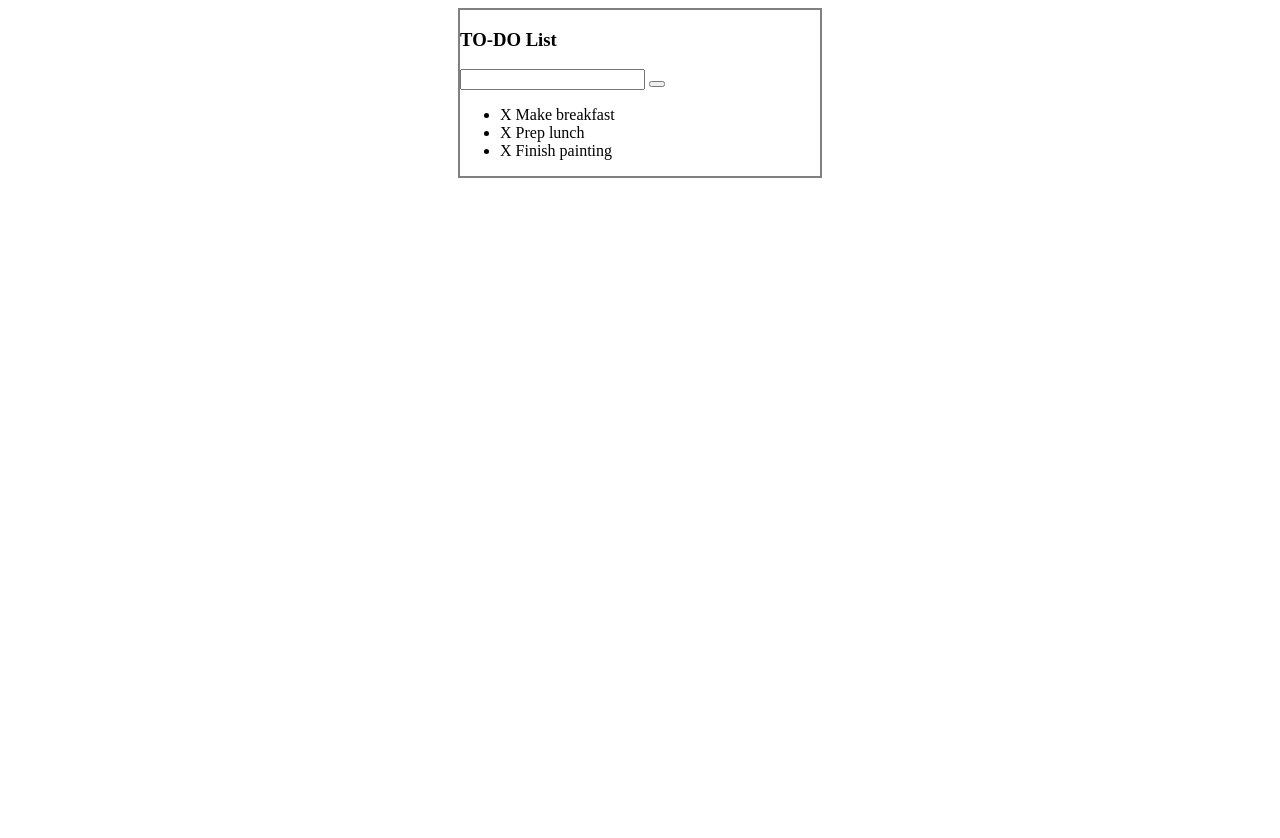
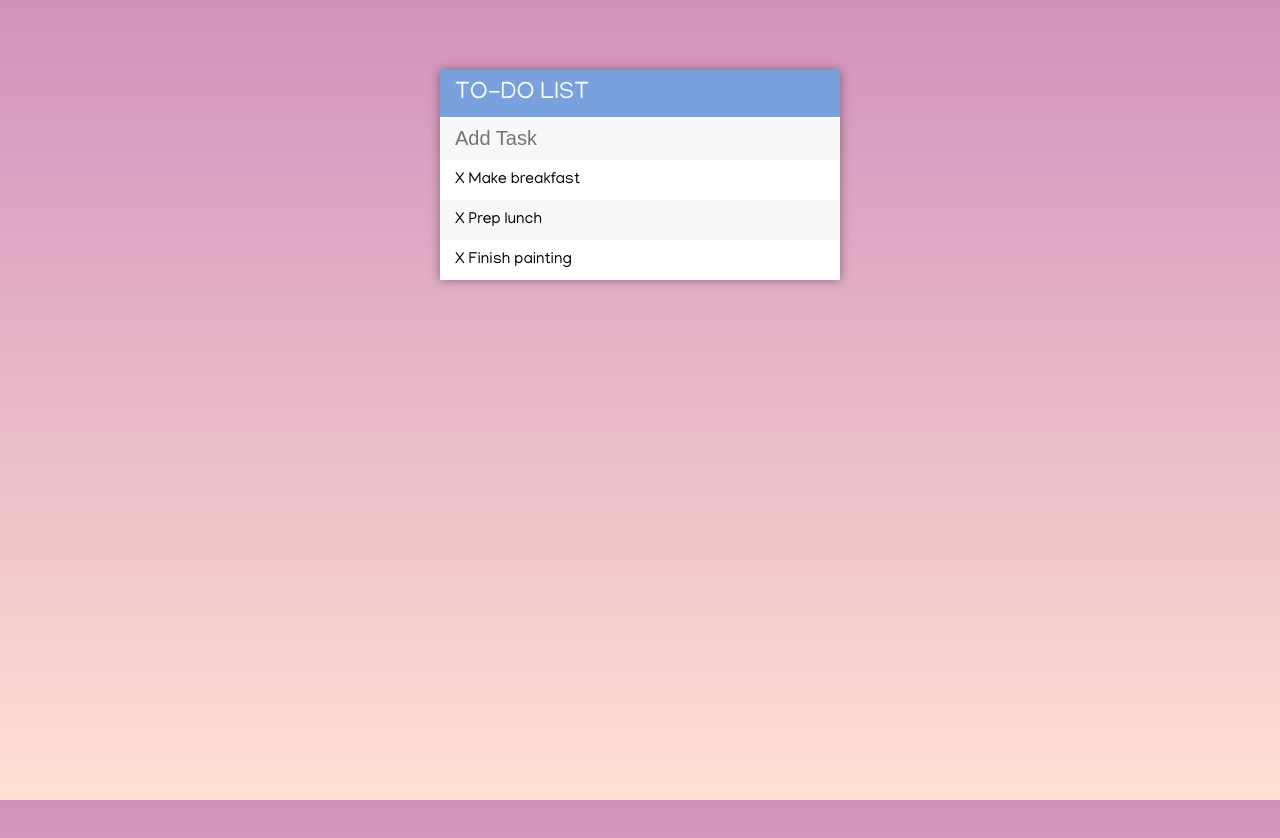
Before and after one commit to suikim/Todo-List, a plain HTML site: page index.html in a window 1280 px wide. Before the commit the page ends 800 px from the top, so only its background shows below. Drawn offline with Linux system fonts and the light colour scheme.

Commit message:
styling
Added styling for background gradient, h2 header text, font style/size, alternating task background color for easier viewing, input to have different focus background color/border.

```diff
--- a/assets/css/todo.css
+++ b/assets/css/todo.css
@@ -1,7 +1,56 @@
+html{
+	height: 100%;
+}
+
+body{
+	height: 100%;
+	background-image: linear-gradient(rgb(210, 145, 188), rgb(255, 223, 211));
+	font-family: 'Manjari', sans-serif;
+}
+
+h2{
+	background: rgb(121, 161, 221);
+	color: white;
+	margin: 0;
+	padding: 10px 15px;
+	text-transform: uppercase;
+	font-weight: normal;
+}
+
+ul{
+	margin: 0;
+	padding: 0;
+	list-style-type: none;
+}
+
+input{
+	box-sizing: border-box;
+	background: #f7f7f7;
+	font-size: 20px;
+	border: none;
+	padding: 10px 15px;
+	width: 100%;
+}
+
+input:focus{
+	background: white;
+	border: 2px solid rgb(121, 161, 221);
+}
+
+li{
+	background: white;
+	padding: 5px 15px;
+	line-height: 30px;
+}
+
+li:nth-child(even){
+	background: #f7f7f7;
+}
+
 #container{
-	border: solid 2px gray;
-	max-width: 360px;
-	margin: 0 auto;
+	max-width: 400px;
+	margin: 70px auto;
+	box-shadow: 0px 0px 10px rgba(0,0,0,0.4);
 }
 
 .done{
--- a/assets/js/todo.js
+++ b/assets/js/todo.js
@@ -27,7 +27,3 @@ $("input[type='text']").keypress(function(event){
 
 	}
 });
-
-// $("#addTask").click(function(){
-// 	$("ul").add("li", "hello");
-// });
--- a/index.html
+++ b/index.html
@@ -4,13 +4,13 @@
 	<title>Todo List</title>
 	<script type="text/javascript" src="assets/js/lib/jquery-3.4.1.min.js"></script>
 	<link rel="stylesheet" type="text/css" href="assets/css/todo.css">
+	<link href="https://fonts.googleapis.com/css?family=Manjari&display=swap" rel="stylesheet">
 </head>
 <body>
 
 	<div id="container">
-		<h3>TO-DO List</h3>
-		<input type="text">
-		<button id="addTask"></button>
+		<h2>TO-DO List</h2>
+		<input type="text" placeholder="Add Task">
 		<ul>
 			<li><span class="delete">X</span> Make breakfast</li>
 			<li><span class="delete">X</span> Prep lunch</li>
```
